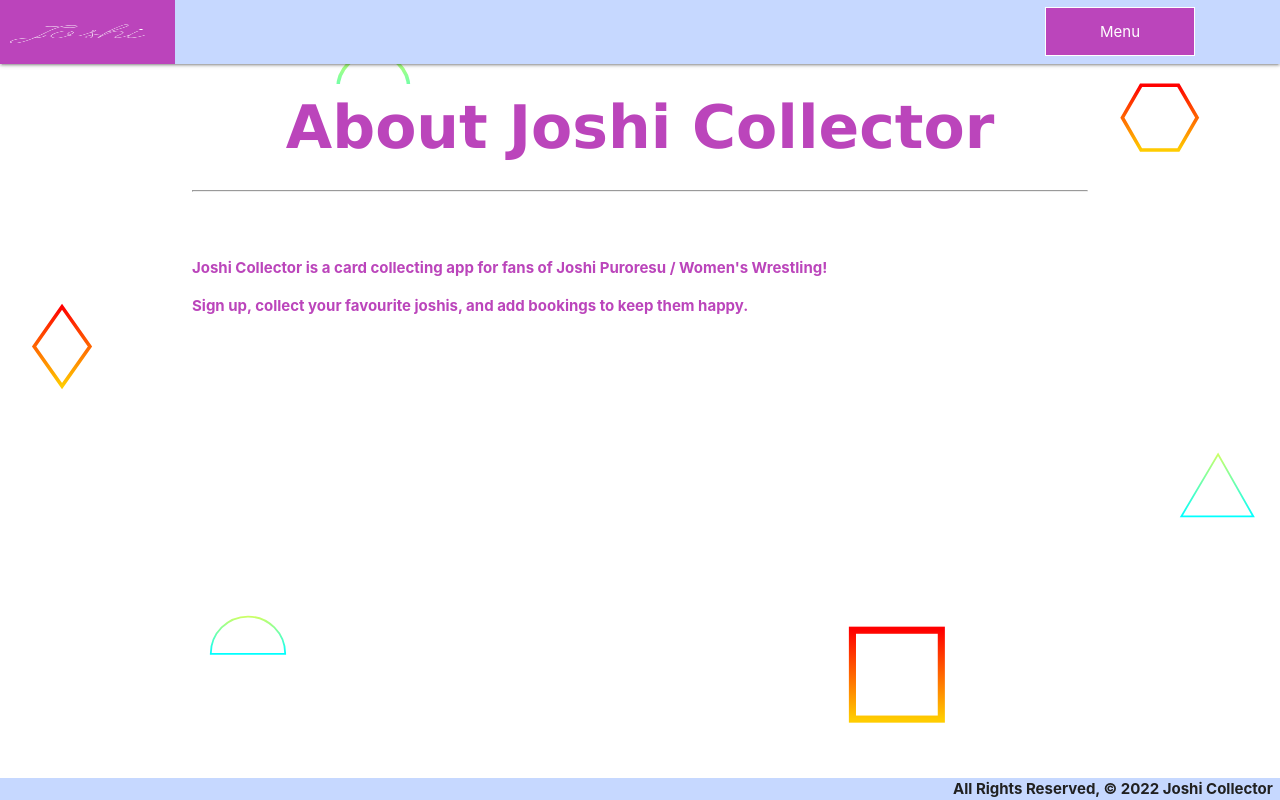
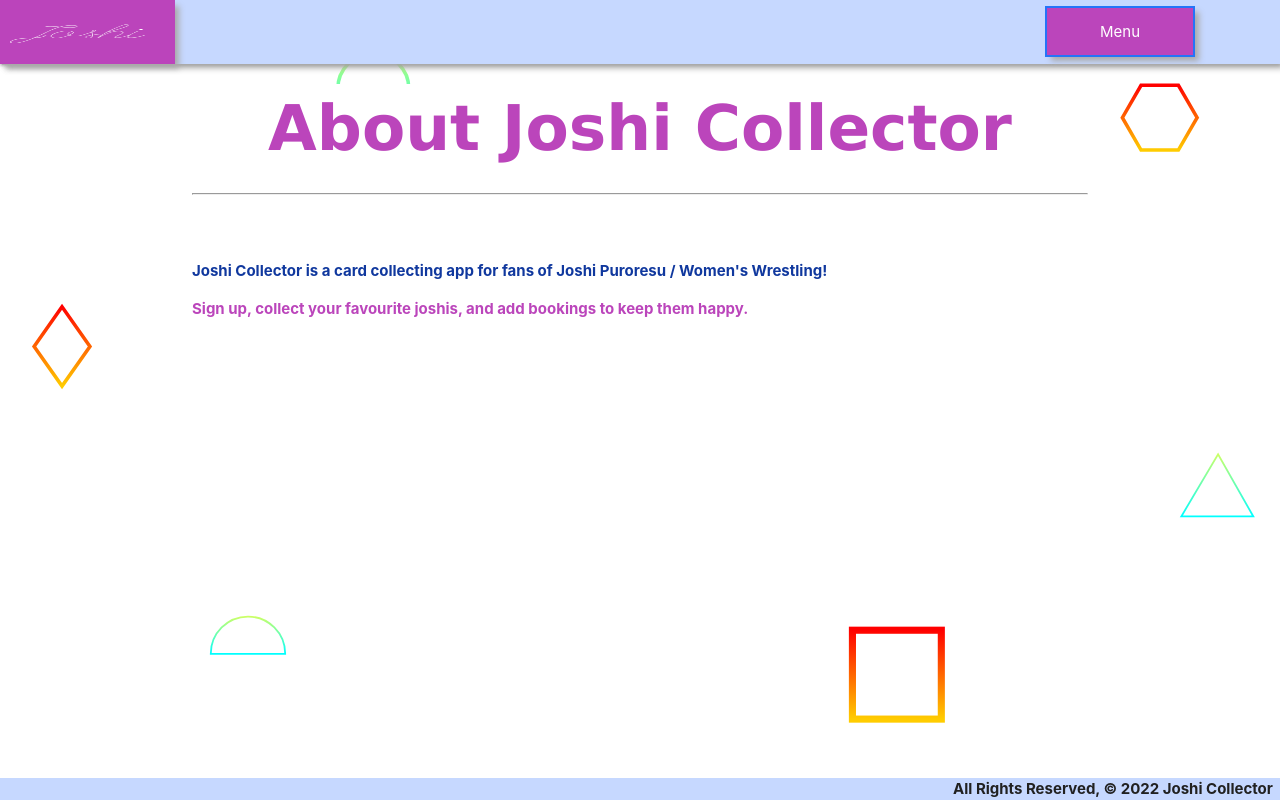
Before and after one commit to TonyPurple/joshicollector-flex44-anthonyvanoni, a Django app: page /about/ in a window 1280 px wide. Run offline with Django 4.2, Linux system fonts and the light colour scheme.

Commit message:
experimenting with css variables and adjusting uploaded image width

```diff
--- a/main_app/static/css/style.css
+++ b/main_app/static/css/style.css
@@ -7,9 +7,20 @@
         background-size: cover;
         background-position: center;
         /* background by SVGBackgrounds.com */
-        color: #BB45BB;
         font-weight: bold;
         justify-content: center;
+        color: var(--color);
+        --color: #BB45BB;
+        --bg-color: white;
+        --nav-bg: #C6D8FF;
+        --borders: rgb(36, 116, 248) solid 2px;
+        --text-color: rgb(0, 0, 0);
+        --link-hover-color: rgb(16, 56, 158);
+        --card-box-shadow: 5px 5px 6px -1px #AAA;
+        --font-xtreme: 4.2rem;
+        --font-xxl: 3.6rem;
+        --font-reg: 12px;
+        --card-border-radius: 6px;
     }
 
     main {
@@ -17,45 +28,48 @@
     }
 
     .col.s6 {
-        background-color: white;
+        background-color: var(--bg-color);
         padding: 10px;
         font-family: Verdana, Geneva, Tahoma, sans-serif;
-        border-radius: 5px;
     }
 
     label {
-        color: #BB45BB;
+        color: var(--color);
     }
 
     nav .nav-wrapper {
-        background-color: #C6D8FF;
+        background-color: var(--nav-bg);
         padding: 0;
         width: 100%;
         margin: 0 auto;
+        box-shadow: var(--card-box-shadow);
     }
 
     #logo {
         height: 100%;
         width: 175px;
+        box-shadow: var(--card-box-shadow);
     }
 
     .menu-button {
-        background-color: #BB45BB;
-        color: white;
+        background-color: var(--color);
+        color: var(--bg-color);
         padding: 15px;
         margin-right: 85px;
         font-size: 15px;
         cursor: pointer;
-        border: 1px solid;
+        border: var(--borders);
         width: 150px;
+        box-shadow: var(--card-box-shadow);
     }
 
     .dropdown-menu {
         display: none;
-        background-color: #BB45BB;
+        background-color: var(--color);
         min-width: 149px;
         z-index: 1;
-        color: #C6D8FF;
+        color: var(--nav-bg);
+        box-shadow: var(--card-box-shadow);
     }
 
     .dropdown-menu a {
@@ -67,28 +81,31 @@
     }
 
     .dropdown-menu a:hover {
-        background-color: #C6D8FF;
-        color: #BB45BB;
+        background-color: var(--nav-bg);
+        color: var(--link-hover-color);
         padding: 10px;
+        border: var(--borders);
     }
 
     .right-menu:hover .dropdown-menu {
         display: flex;
         flex-direction: column;
+        border: var(--borders);
     }
 
     .right-menu:hover .menu-button {
-        background-color: transparent
+        background-color: transparent;
+        color: var(--text-color);
     }
 
     footer.page-footer {
         padding-top: 0;
         text-align: right;
-        background-color: #C6D8FF
+        background-color: var(--nav-bg);
     }
 
     h1 {
-        background-color: white;
+        background-color: var(--bg-color);
         padding: 10px;
         margin: 20px;
         font-family: Verdana, Geneva, Tahoma, sans-serif;
@@ -104,36 +121,51 @@
         display: flex;
         flex-direction: column;
         width: 100%;
-        background-color: white;
+        background-color: var(--bg-color);
         padding: 10px;
         font-family: Verdana, Geneva, Tahoma, sans-serif;
-        border-radius: 5%;
     }
 
     .form-icon {
         padding-top: 1%;
         max-width: 100px;
         margin-left: 30px;
+        box-shadow: var(--card-box-shadow);
+        border-radius: var(--card-border-radius);
     }
 
     .card .card-content {
-        font-size: 12px;
+        font-size: var(--font-reg);
     }
 
     .about {
-        background-color: white;
-        color: #BB45BB;
+        background-color: var(--bg-color);
+        color: var(--link-hover-color);
         padding-top: 50px;
     }
 
     .home-title {
         text-align: center;
         font-weight: bold;
-        font-size: 60px;
+        font-size: var(--font-xtreme);
     }
 
     .delete-confirm-message {
-        background-color: white;
+        background-color: var(--bg-color);
         padding: 5px;
-        border-radius: 5px;
+        border-radius: var(--card-border-radius);
+        box-shadow: var(--card-box-shadow);
+        font-size: var(--font-xxl);
+        color: var(--link-hover-color);
     }
+
+    .usr-img {
+        width: 100%;
+        border-radius: var(--card-border-radius);
+        box-shadow: var(--card-box-shadow);
+    }
+
+    .booking {
+        box-shadow: var(--card-box-shadow);
+        border-radius: var(--card-border-radius);
+    }
--- a/main_app/templates/joshis/detail.html
+++ b/main_app/templates/joshis/detail.html
@@ -30,7 +30,7 @@
             </div>
         </div>
         {% for photo in joshi.photo_set.all %}
-        <img class="responsive-img card-panel" src="{{photo.url}}"> {% empty %}
+        <img class="responsive-img card-panel usr-img" src="{{photo.url}}"> {% empty %}
         <div class="card-panel teal-text center-align">No Photos Uploaded</div>
         {% endfor %}
         <form action="{% url 'add_photo' joshi.id %}" enctype="multipart/form-data" method="POST" class="card-panel">
@@ -46,9 +46,9 @@
             <input type="submit" class="btn blue-grey" value="Add Booking">
         </form>
         <br> {% if joshi.booked_for_today %}
-        <div class="card-panel teal-text center-align">{{joshi.name}} has been booked solidly for today</div>
+        <div class="card-panel teal-text center-align booking">{{joshi.name}} has been booked solidly for today</div>
         {% else %}
-        <div class="card-panel deep-orange-text text-accent-3 center-align">{{joshi.name}} might be feeling underutilized</div>
+        <div class="card-panel deep-orange-text text-accent-3 center-align booking">{{joshi.name}} might be feeling underutilized</div>
         {% endif %}
 
         <table class="responsive-table striped highlight centered">
```
